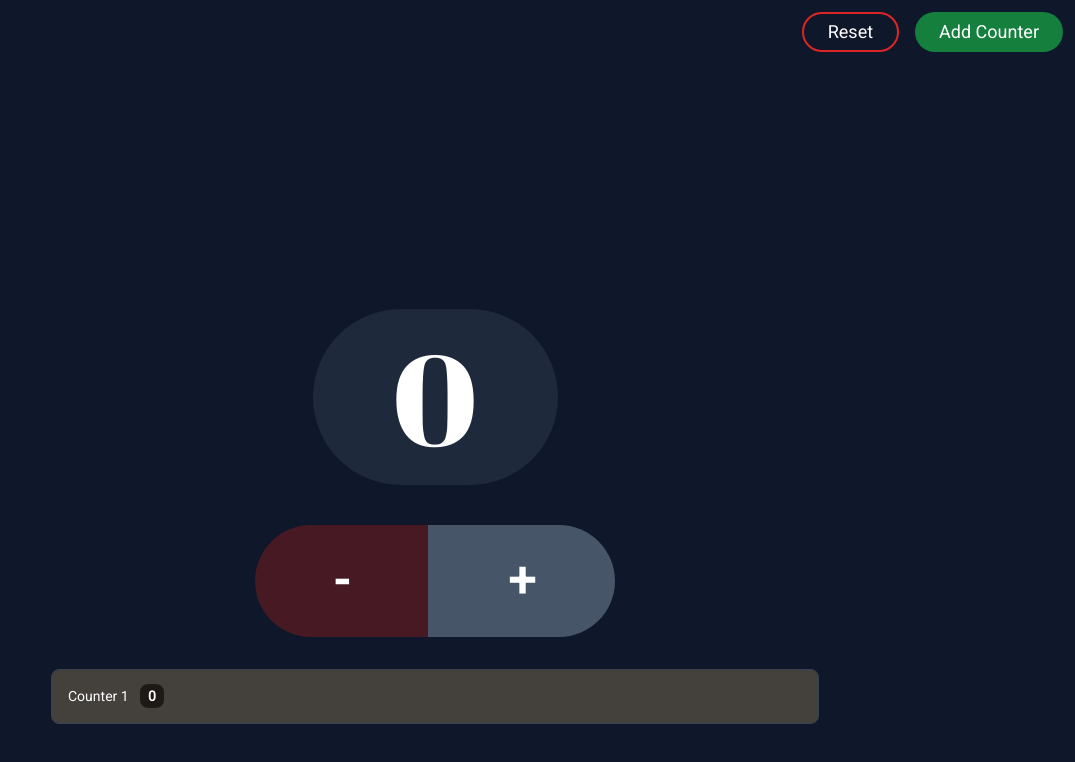
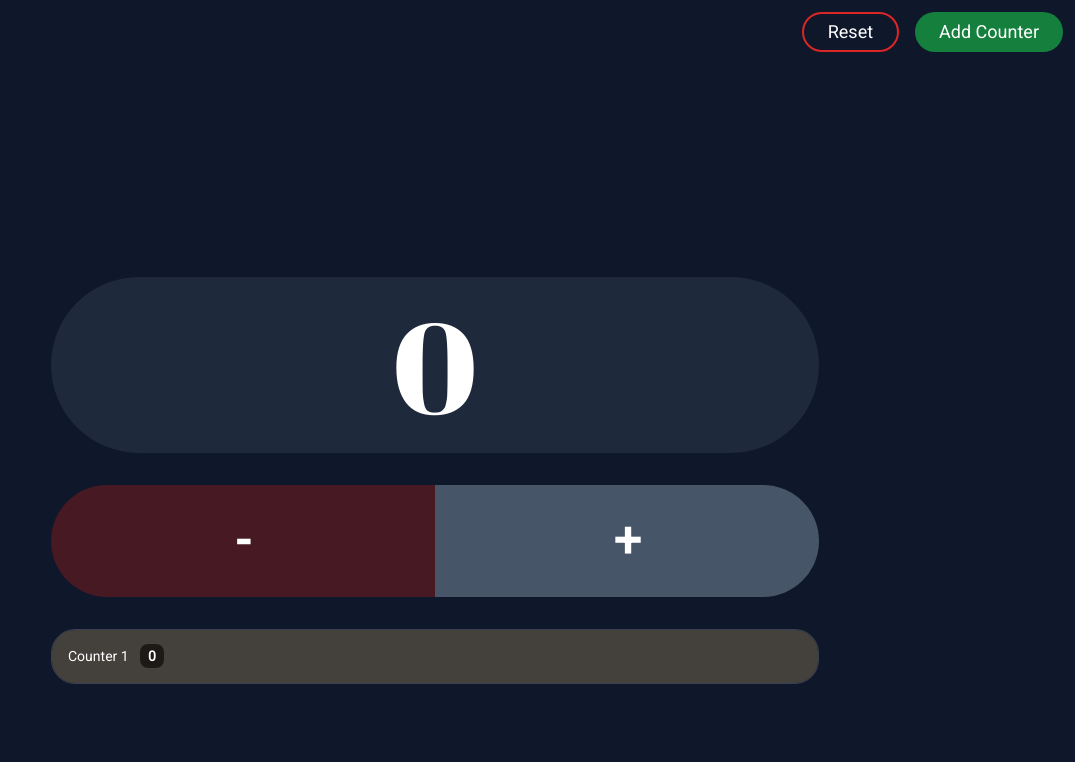
Before and after one commit to Kaif21/supersimple-tally-counter, a website: page index.html in a window 1280 px wide. Shown: the whole page, without its empty margins (205-1280 px from the left). Drawn offline with Linux system fonts and the light colour scheme.

Commit message:
Update the UI with new styles and make it responsive

```diff
--- a/index.html
+++ b/index.html
@@ -31,24 +31,26 @@
   </head>
   <body class="bg-slate-900 p-4">
     <div class="max-w-3xl mx-auto">
-      <div class="flex flex-col min-h-screen justify-center items-center mt-24">
+      <div
+        class="flex flex-col min-h-screen justify-center items-center mt-24 w-full gap-8"
+      >
         <div
-          class="flex text-9xl text-white my-10 bg-slate-800 px-20 rounded-full py-6"
+          class="text-9xl text-white bg-slate-800 px-20 rounded-full py-6 w-full text-center"
           id="countStr"
         >
-          0
+          00
         </div>
         <!-- +,- -->
-        <div class="flex flex-row">
+        <div class="flex flex-row w-full">
           <button
-            class="bg-red-900/50 hover:bg-red-500 text-white font-bold py-8 px-20 rounded-r-none rounded-full text-5xl"
+            class="w-full bg-red-900/50 hover:bg-red-500 text-white font-bold py-8 px-20 rounded-r-none rounded-full text-5xl"
             id="subBtn"
             onclick="subtrack()"
           >
             -
           </button>
           <button
-            class="bg-slate-600 hover:bg-blue-700 text-white font-bold py-8 px-20 rounded-l-none rounded-full text-5xl"
+            class="w-full bg-slate-600 hover:bg-blue-700 text-white font-bold py-8 px-20 rounded-l-none rounded-full text-5xl"
             id="addBtn"
             onclick="addition()"
           >
@@ -58,7 +60,7 @@
         <!-- counter list -->
         <ul
           id="counterList"
-          class="mt-8 w-full text-sm rounded-lg bg-gray-800 border-gray-700 border text-white overflow-hidden"
+          class="w-full text-sm rounded-3xl bg-gray-800 border-gray-700 border text-white overflow-hidden"
         >
           Add atleast one counter first
         </ul>
```
Also changed, not shown: output.css.
